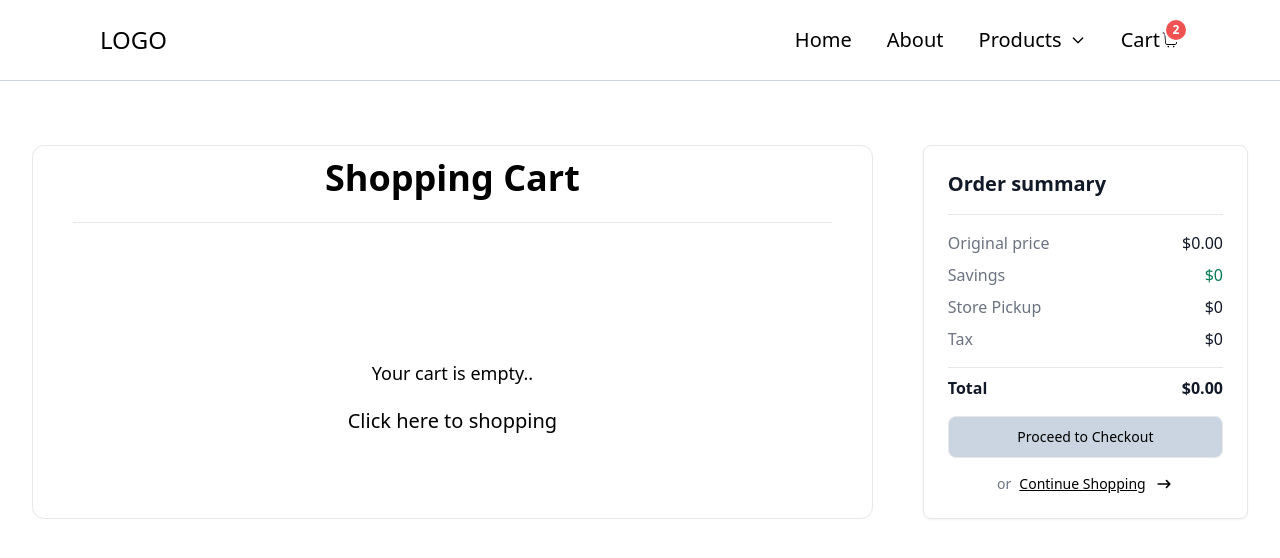
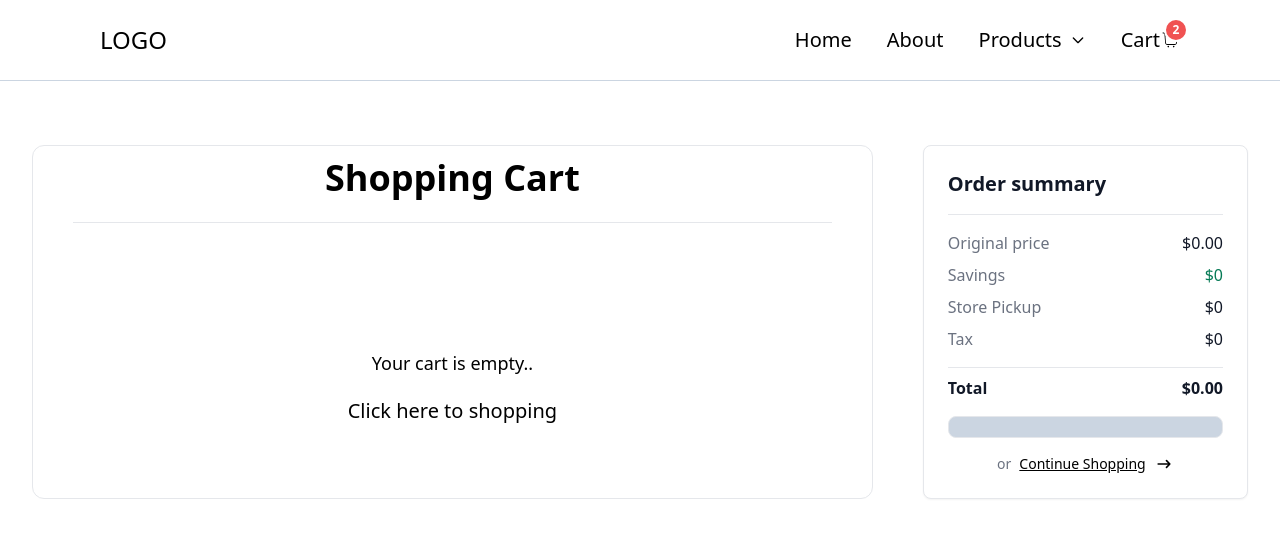
Before and after one commit to bemabae/E-commerce, a React (Vite) app: page /cart in a window 1280 px wide. Shown: the top 558 px of the page. Built offline with nearby package versions, Linux system fonts and the light colour scheme.

Commit message:
add clearCart and modal

```diff
--- a/src/components/Cart/Summary.jsx
+++ b/src/components/Cart/Summary.jsx
@@ -1,9 +1,13 @@
-import React from "react";
+import React, { useState } from "react";
 import { useProductStore } from "../../store/store";
 import { Link } from "react-router-dom";
+import { Modal } from "flowbite-react";
+import { FaRegCheckCircle } from "react-icons/fa";
 
-function Summary() {
+function Summary({ title }) {
     const cart = useProductStore((state) => state.cart);
+    const clearCart = useProductStore((state) => state.clearCart);
+    const [checkout, setCheckout] = useState(false);
 
     const findSum = (arr) => {
         let sum = 0;
@@ -14,7 +18,8 @@ function Summary() {
     };
 
     return (
-        <div className="mx-auto mt-6 max-w-4xl flex-[0.3] space-y-6 lg:mt-0 lg:w-full">
+        <>
+            <div className="mx-auto mt-6 max-w-4xl flex-[0.3] space-y-6 lg:mt-0 lg:w-full w-full">
                 <div className="space-y-4 rounded-lg border border-gray-200 bg-white p-4 shadow-sm sm:p-6">
                     <p className="text-xl font-semibold text-gray-900">Order summary</p>
                     <hr />
@@ -59,17 +64,55 @@ function Summary() {
                         </dl>
                     </div>
 
-                <Link
-                    to="#"
+                    {title == "Proceed to Checkout" ? (
+                        cart.length == 0 ? (
+                            <button
+                                onClick={() => alert("Your cart is empty")}
                                 className="border bg-slate-300 flex w-full items-center justify-center rounded-lg bg-primary-700 px-5 py-2.5 text-sm font-medium text-black hover:bg-primary-800 focus:outline-none focus:ring-4 focus:ring-primary-300"
                             >
-                    Proceed to Checkout
+                                {title}
+                            </button>
+                        ) : (
+                            <Link
+                                to={"/checkout"}
+                                className="border bg-slate-300 flex w-full items-center justify-center rounded-lg bg-primary-700 px-5 py-2.5 text-sm font-medium text-black hover:bg-primary-800 focus:outline-none focus:ring-4 focus:ring-primary-300"
+                            >
+                                <button>{title}</button>
                             </Link>
+                        )
+                    ) : (
+                        <>
+                            <button
+                                className="border bg-slate-300 flex w-full items-center justify-center rounded-lg bg-primary-700 px-5 py-2.5 text-sm font-medium text-black hover:bg-primary-800 focus:outline-none focus:ring-4 focus:ring-primary-300"
+                                onClick={() => {
+                                    setCheckout(true);
+                                    clearCart();
+                                }}
+                            >
+                                {title}
+                            </button>
+                            <Modal
+                                show={checkout}
+                                onClose={() => setCheckout(false)}
+                            >
+                                <Modal.Header>
+                                    {" "}
+                                    <div className="flex items-center">
+                                        Thank you for ordering
+                                        <FaRegCheckCircle
+                                            color="green"
+                                            className="ml-4"
+                                        />
+                                    </div>
+                                </Modal.Header>
+                            </Modal>
+                        </>
+                    )}
 
                     <div className="flex items-center justify-center gap-2">
                         <span className="text-sm font-normal text-gray-500 "> or </span>
                         <Link
-                        to="/product"
+                            to={"/product"}
                             className="inline-flex items-center gap-2 text-sm font-medium text-primary-700 underline hover:no-underline "
                         >
                             Continue Shopping
@@ -82,9 +125,9 @@ function Summary() {
                             >
                                 <path
                                     stroke="currentColor"
-                                stroke-linecap="round"
-                                stroke-linejoin="round"
-                                stroke-width="2"
+                                    strokeLinecap="round"
+                                    strokeLinejoin="round"
+                                    strokeWidth="2"
                                     d="M19 12H5m14 0-4 4m4-4-4-4"
                                 />
                             </svg>
@@ -92,6 +135,7 @@ function Summary() {
                     </div>
                 </div>
             </div>
+        </>
     );
 }
 
```
Lines whose indentation alone changed are shown as unchanged.
